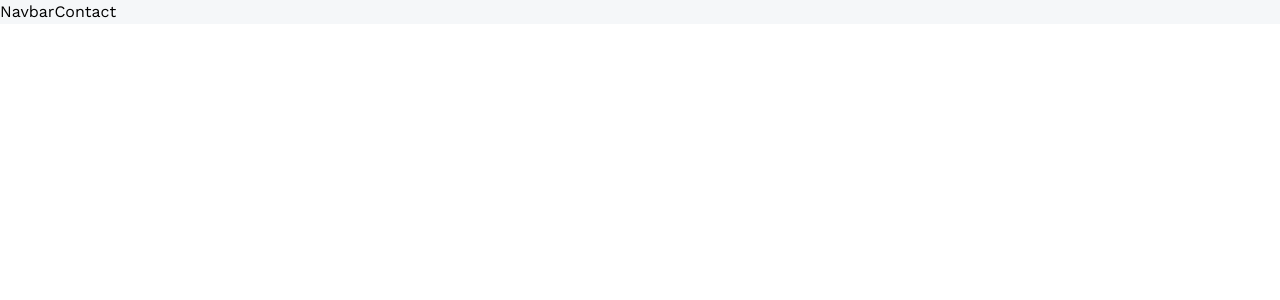
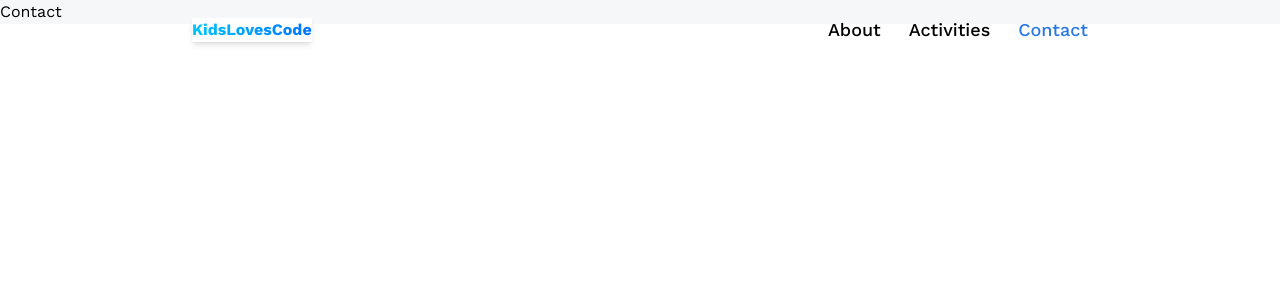
Before and after one commit to Mekarosi/kidslovecode, a React (Vite) app: page /contact in a window 1280 px wide. Shown: the top 300 px of the page. Built offline with nearby package versions, Linux system fonts and the light colour scheme.

Commit message:
Added routes navigation

```diff
--- a/src/App.jsx
+++ b/src/App.jsx
@@ -1,11 +1,12 @@
 import React from 'react'
 import { Route, BrowserRouter as Router, Routes  } from 'react-router-dom'
+import Navbar from './components/Navbar'
 
 const App = () => {
   return (
 <main className='bg-slate-300/20 '>
   <Router>
-    Navbar
+    <Navbar />
     <Routes>
       <Route path='/' element={'Home'} />
       <Route path='/about' element={'About'} />
--- /dev/null
+++ b/src/components/Navbar.jsx
@@ -0,0 +1,25 @@
+import React from 'react'
+import { NavLink } from 'react-router-dom'
+
+const Navbar = () => {
+  return (
+    <header className='header'>
+       <NavLink to='/' className="w-15 h-15 rounded-1g bg-white items-center justify-center flex font-bold shadow-md">
+          <p className='blue-gradient_text '>KidsLovesCode</p>
+       </NavLink>
+       <nav className='flex text-lg gap-7 font-medium'>
+          <NavLink to="/about" className={({ isActive }) => isActive ? 'text-blue-500' : 'text-black'}>
+             About
+          </NavLink>
+          <NavLink to="/activities" className={({ isActive }) => isActive ? 'text-blue-500' : 'text-black'}>
+             Activities
+          </NavLink>
+          <NavLink to="/contact" className={({ isActive }) => isActive ? 'text-blue-500' : 'text-black'}>
+             Contact
+          </NavLink>
+       </nav>
+    </header>
+  )
+}
+
+export default Navbar
```
